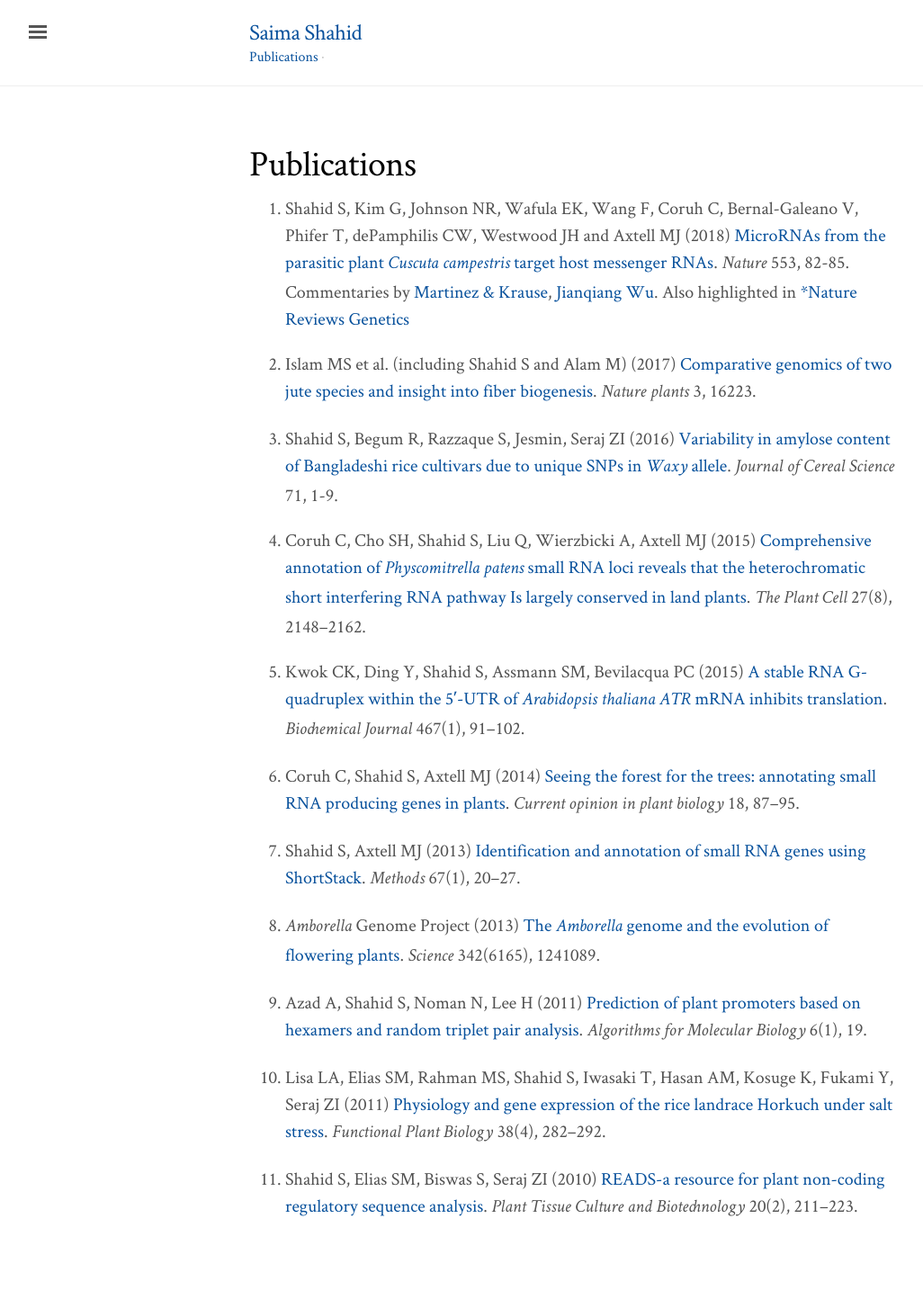
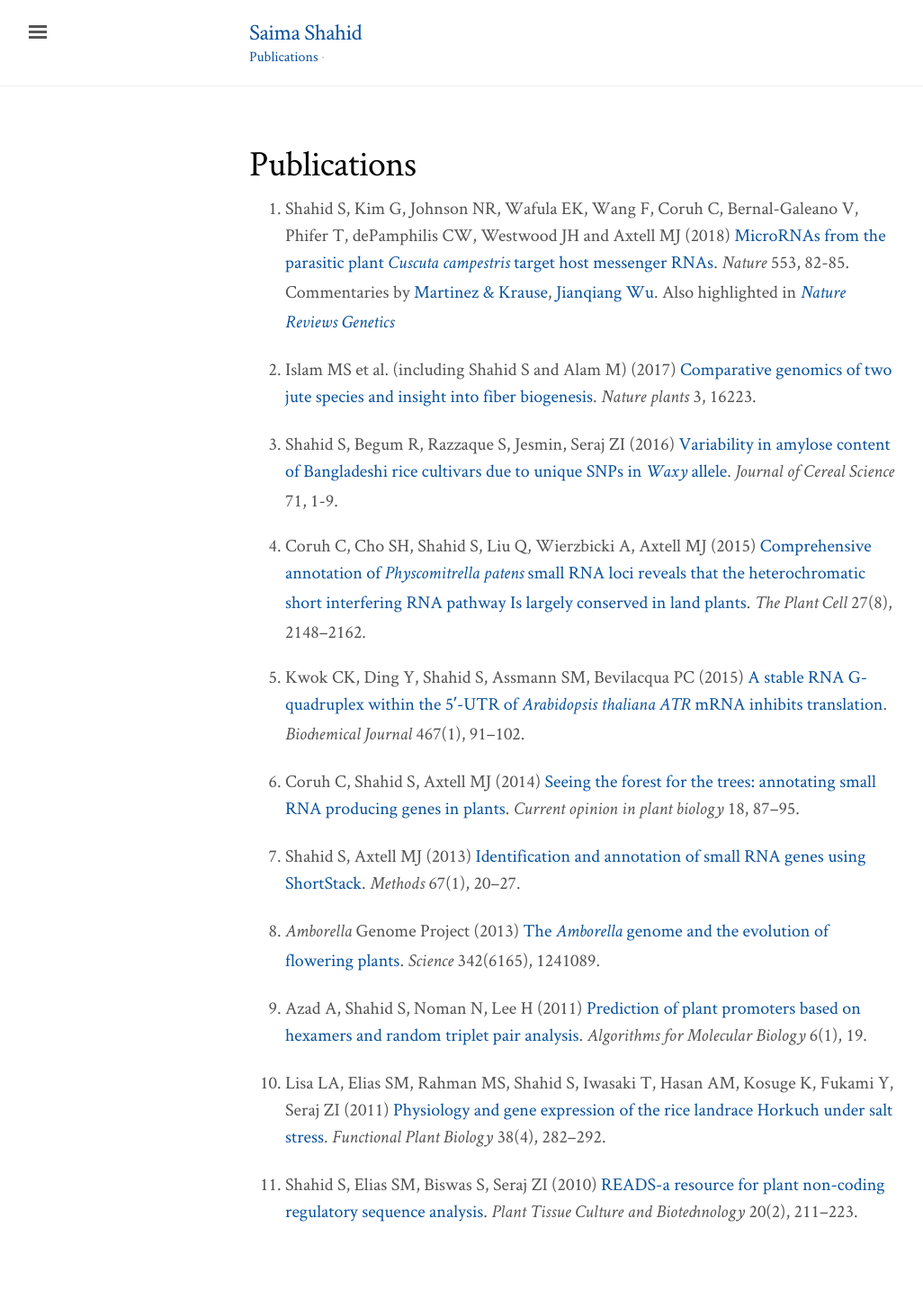
Before and after one commit to shahsam/saimashahid.github.io, a Jekyll site: the page built from publications.md, in a window 1280 px wide. Shown: the whole page at 90% size, without its empty margins (3-1029 px from the left). Built offline with Jekyll 4.4.1, drawn with Linux system fonts in a browser that asks for light colours; nearby versions of some CDN libraries.

```diff
--- a/publications.md
+++ b/publications.md
@@ -3,7 +3,7 @@ title: Publications
 layout: page
 ---
 
-1. Shahid S, Kim G, Johnson NR, Wafula EK, Wang F, Coruh C, Bernal-Galeano V, Phifer T, dePamphilis CW, Westwood JH and Axtell MJ (2018) [MicroRNAs from the parasitic plant *Cuscuta* *campestris* target host messenger RNAs](http://dx.doi.org/10.1038/nature25027). *Nature* 553, 82-85. Commentaries by [Martinez & Krause](http://ncri.amegroups.com/article/view/4462), [Jianqiang Wu](https://www.sciencedirect.com/science/article/pii/S1674205218300546). Also highlighted in [*Nature Reviews Genetics](https://www.nature.com/articles/nrg.2018.3)
+1. Shahid S, Kim G, Johnson NR, Wafula EK, Wang F, Coruh C, Bernal-Galeano V, Phifer T, dePamphilis CW, Westwood JH and Axtell MJ (2018) [MicroRNAs from the parasitic plant *Cuscuta* *campestris* target host messenger RNAs](http://dx.doi.org/10.1038/nature25027). *Nature* 553, 82-85. Commentaries by [Martinez & Krause](http://ncri.amegroups.com/article/view/4462), [Jianqiang Wu](https://www.sciencedirect.com/science/article/pii/S1674205218300546). Also highlighted in [*Nature Reviews Genetics*](https://www.nature.com/articles/nrg.2018.3)
 
 2. Islam MS et al. (including Shahid S and Alam M) (2017) [Comparative genomics of two jute species and insight into fiber biogenesis](http://dx.doi.org/10.1038/nplants.2016.223). *Nature plants* 3, 16223.
 
```
